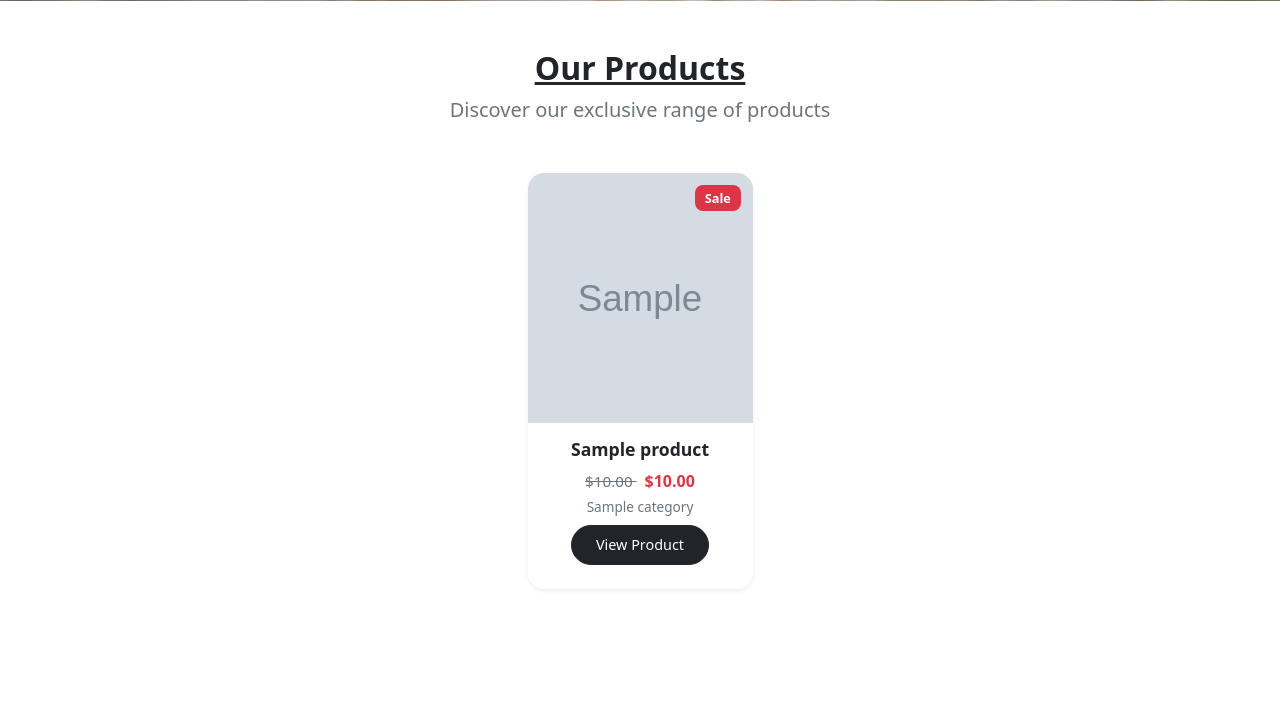
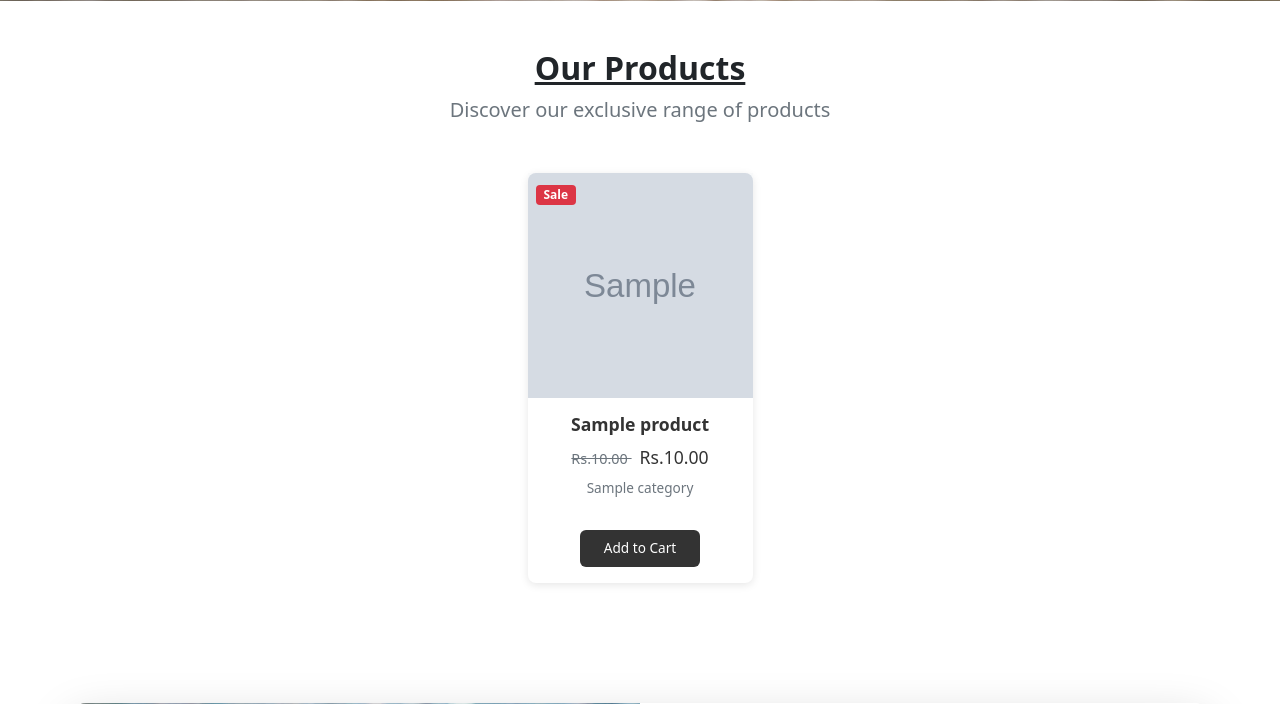
Before and after one commit to AhmadShahzad-0/Django-Ecommerce, a Django app: page / in a window 1280 px wide. Shown: the part 946-1650 px from the top of the page. Run offline with Django 5.2, Linux system fonts and the light colour scheme; tables that the repository leaves empty hold one stand-in row (values such as "Sample post"); grey boxes marked "Sample" are stand-in pictures; some libraries are stand-ins or nearby versions.

Commit message:
Refactor product card layout and styles for improved aesthetics and functionality, including updated hover effects and consistent pricing display.

```diff
--- a/store/templates/store/home.html
+++ b/store/templates/store/home.html
@@ -53,51 +53,61 @@
         <div class="row gx-4 gx-lg-5 row-cols-2 row-cols-md-3 row-cols-xl-4 justify-content-center">
 
             {% for product in products %}
-            <div class="col mb-5">
-                <a href="{% url 'product' product.id %}" class="text-decoration-none text-dark"
-                   style="display: block; height: 100%;">
-                    <div class="card h-100 border-0 shadow-sm"
-                        style="transition: transform 0.3s ease, box-shadow 0.3s ease; border-radius: 1rem; overflow: hidden;"
-                        onmouseover="this.style.transform='scale(1.03)'; this.classList.add('shadow-lg')"
-                        onmouseout="this.style.transform='scale(1)'; this.classList.remove('shadow-lg')">
+            <div class="col mb-4">
+                <a href="{% url 'product' product.id %}" class="text-decoration-none text-dark">
+                    <div class="card h-100 border-0 bg-white position-relative"
+                        style="border-radius: 8px; box-shadow: 0 2px 8px rgba(0, 0, 0, 0.1); transition: all 0.3s ease;"
+                        onmouseover="this.style.transform='translateY(-4px)'; this.style.boxShadow='0 4px 16px rgba(0, 0, 0, 0.15)'"
+                        onmouseout="this.style.transform='translateY(0)'; this.style.boxShadow='0 2px 8px rgba(0, 0, 0, 0.1)'">
 
                         {% if product.is_on_sale %}
-                        <div class="badge bg-danger text-white position-absolute"
-                            style="top: 0.75rem; right: 0.75rem; font-size: 0.8rem; padding: 0.5em 0.75em; border-radius: 0.5rem;">
-                            Sale
+                        <div class="position-absolute" style="top: 8px; left: 8px; z-index: 2;">
+                            <span class="badge bg-danger text-white px-2 py-1"
+                                style="font-size: 0.75rem; border-radius: 4px;">
+                                Sale
+                            </span>
                         </div>
                         {% endif %}
 
                         <!-- Product image -->
-                        <img class="card-img-top" src="{{ product.image.url }}" alt="{{ product.name }}"
-                            style="height: 250px; object-fit: cover;" />
+                        <div class="position-relative" style="width: 100%; padding-top: 100%; background-color: #f8f9fa;">
+                            <img class="position-absolute top-0 start-0 w-100 h-100"
+                                src="{{ product.image.url }}" alt="{{ product.name }}"
+                                style="object-fit: cover; border-radius: 8px 8px 0 0;" />
+                        </div>
 
                         <!-- Product details -->
-                        <div class="card-body px-4 pt-3 pb-2 text-center">
-                            <h5 class="fw-bold mb-2" style="font-size: 1.1rem;">{{ product.name }}</h5>
+                        <div class="card-body p-3 text-center">
+                            <h5 class="card-title mb-2" style="font-size: 1.1rem; font-weight: 600; color: #333;">
+                                {{ product.name }}
+                            </h5>
 
                             {% if product.is_on_sale %}
-                            <div>
-                                <span class="text-muted text-decoration-line-through" style="font-size: 0.95rem;">
-                                    ${{ product.price }}
+                            <div class="mb-2">
+                                <span class="text-muted text-decoration-line-through me-2" style="font-size: 0.9rem;">
+                                    Rs.{{ product.price }}
                                 </span>
-                                <span class="text-danger fw-semibold ms-2" style="font-size: 1rem;">
-                                    ${{ product.sale_price }}
+                                <span style="font-size: 1.1rem; color: #333;">
+                                    Rs.{{ product.sale_price }}
                                 </span>
                             </div>
                             {% else %}
-                            <div class="fw-semibold" style="font-size: 1rem;">${{ product.price }}</div>
+                            <div class="mb-2" style="font-size: 1.1rem; color: #333;">Rs.{{ product.price }}</div>
                             {% endif %}
 
-                            <small class="text-muted d-block mt-1" style="font-size: 0.85rem;">{{ product.category }}</small>
+                            <div class="text-muted" style="font-size: 0.85rem;">
+                                {{ product.category }}
+                            </div>
                         </div>
 
-                        <!-- Product actions -->
-                        <div class="card-footer bg-white border-0 text-center pb-4 pt-0">
-                            <span class="btn btn-dark px-4 py-2 rounded-pill"
-                                style="font-size: 0.9rem;">
-                                View Product
-                            </span>
+                        <!-- Add to Cart Button -->
+                        <div class="card-footer bg-transparent border-0 text-center p-3">
+                            <button class="btn btn-dark btn-sm px-4 py-2 rounded"
+                                style="font-size: 0.85rem; background-color: #333; border: none;"
+                                onmouseover="this.style.backgroundColor='#555'"
+                                onmouseout="this.style.backgroundColor='#333'">
+                                Add to Cart
+                            </button>
                         </div>
                     </div>
                 </a>
```
Also changed, not shown: store/templates/store/category.html (+42 -28 lines).
